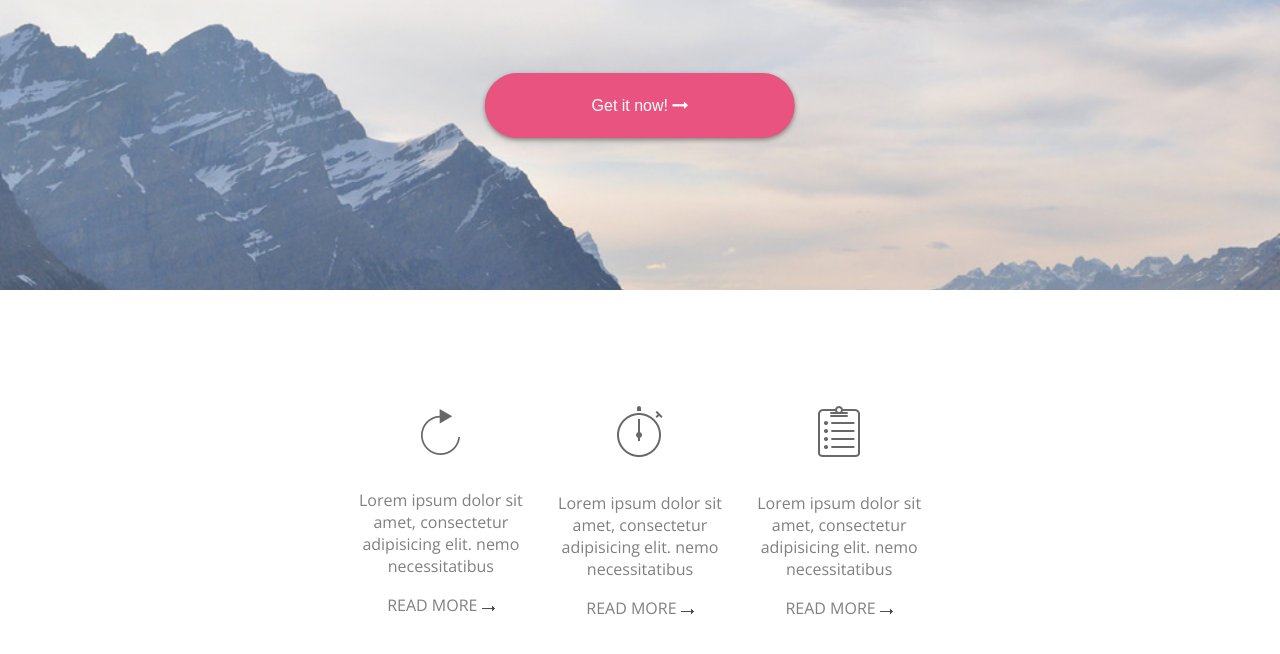
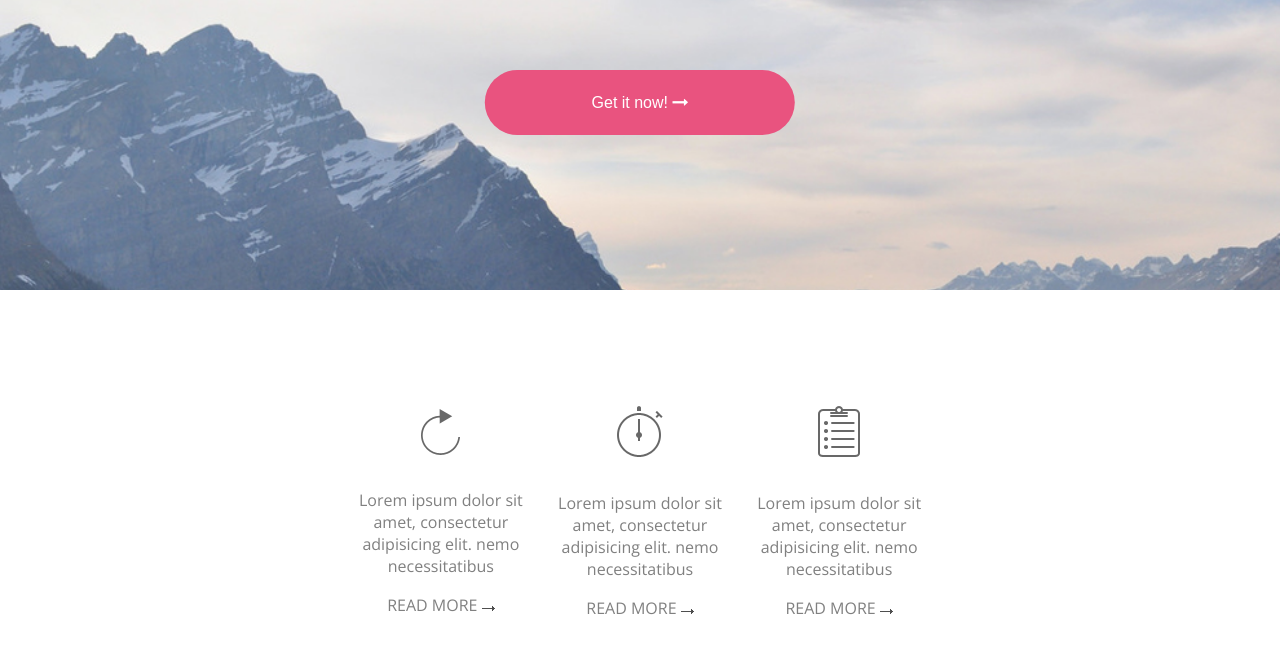
Before and after one commit to mary4/mary4.github.io, a plain HTML site: page Bella-site/index.html in a window 1280 px wide. In both pictures the pointer is over the button "Get it now!". Shown: the part 292-946 px from the top of the page. Drawn offline with nearby package versions, Linux system fonts and the light colour scheme.

Commit message:
Update style.css

```diff
--- a/Bella-site/style.css
+++ b/Bella-site/style.css
@@ -114,10 +114,13 @@ main{
 	font-size: 1rem;
 	color: white;
 	margin-top: 85px;
+	transition: 0.5s;
 }
 
 .get_it_now:hover{
-   box-shadow: 0px 2px 5px grey;
+   box-shadow: 0px 2px 5px grey inside;
+	transform: translateY(-3px);
+
 }
 
 .function_item{
```
